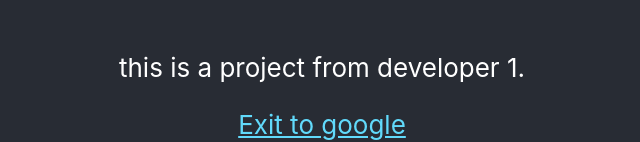
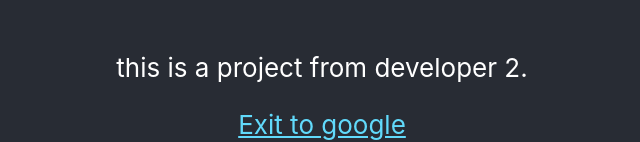
Before and after one commit to ayushchauhands/archis-academy-assignment, a React (Create React App) app: page / in a window 1280 px wide. Shown: the part 477-619 px from the top of the page, without its empty margins (318-958 px from the left). Built offline with nearby package versions, Linux system fonts and the light colour scheme.

Commit message:
Developer 2 changes

```diff
--- a/src/App.js
+++ b/src/App.js
@@ -7,7 +7,7 @@
       <header className="App-header">
         <img src={logo} className="App-logo" alt="logo" />
         <p>
-          this is a project from developer 1.
+          this is a project from developer 2.
         </p>
         <a
           className="App-link"
```
